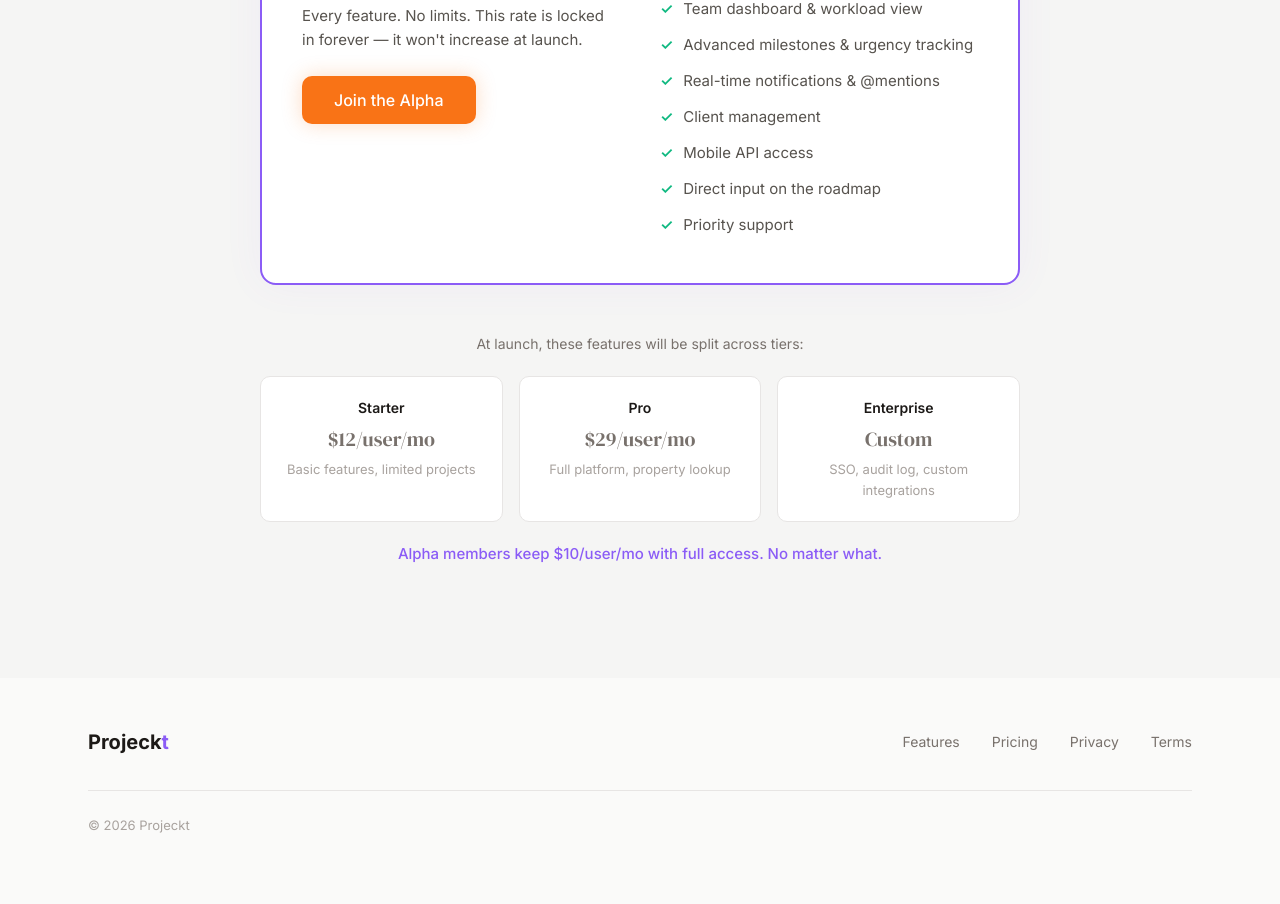
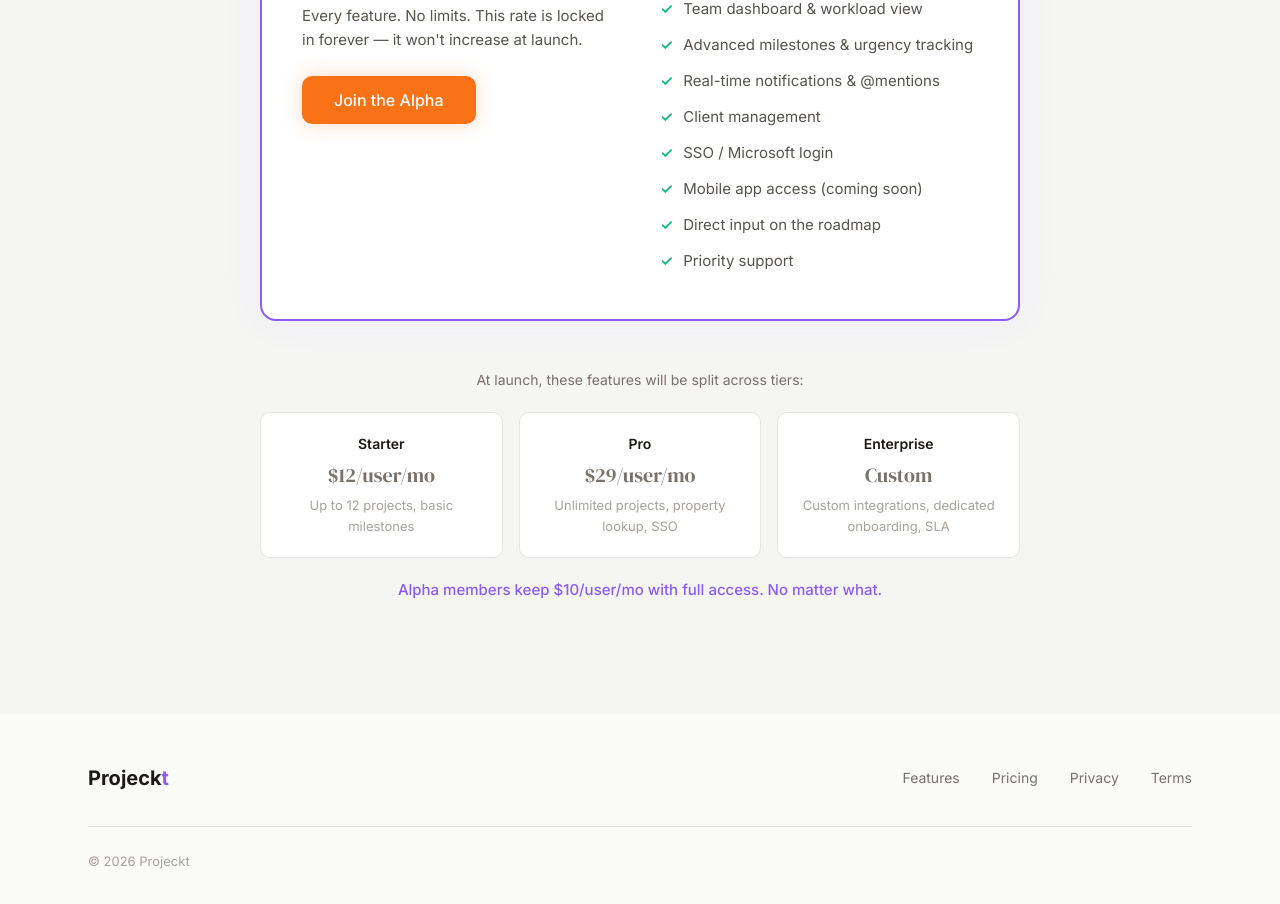
Before and after one commit to omar-alomar/projeckt-landing, a Next.js app: page / in a window 1280 px wide. Shown: the part 2978-3882 px from the top of the page. Before the commit the page ends 3846 px from the top, so only its background shows below. Built offline with nearby package versions, Linux system fonts and the light colour scheme.

Commit message:
real pivot

```diff
--- a/src/app/components/Pricing.tsx
+++ b/src/app/components/Pricing.tsx
@@ -42,7 +42,8 @@ export default function Pricing() {
                   <li>Advanced milestones &amp; urgency tracking</li>
                   <li>Real-time notifications &amp; @mentions</li>
                   <li>Client management</li>
-                  <li>Mobile API access</li>
+                  <li>SSO / Microsoft login</li>
+                  <li>Mobile app access (coming soon)</li>
                   <li>Direct input on the roadmap</li>
                   <li>Priority support</li>
                 </ul>
@@ -60,17 +61,17 @@ export default function Pricing() {
               <div className="launch-tier">
                 <span className="launch-tier-name">Starter</span>
                 <span className="launch-tier-price">$12/user/mo</span>
-                <span className="launch-tier-desc">Basic features, limited projects</span>
+                <span className="launch-tier-desc">Up to 12 projects, basic milestones</span>
               </div>
               <div className="launch-tier">
                 <span className="launch-tier-name">Pro</span>
                 <span className="launch-tier-price">$29/user/mo</span>
-                <span className="launch-tier-desc">Full platform, property lookup</span>
+                <span className="launch-tier-desc">Unlimited projects, property lookup, SSO</span>
               </div>
               <div className="launch-tier">
                 <span className="launch-tier-name">Enterprise</span>
                 <span className="launch-tier-price">Custom</span>
-                <span className="launch-tier-desc">SSO, audit log, custom integrations</span>
+                <span className="launch-tier-desc">Custom integrations, dedicated onboarding, SLA</span>
               </div>
             </div>
             <p className="launch-pricing-note">
```
